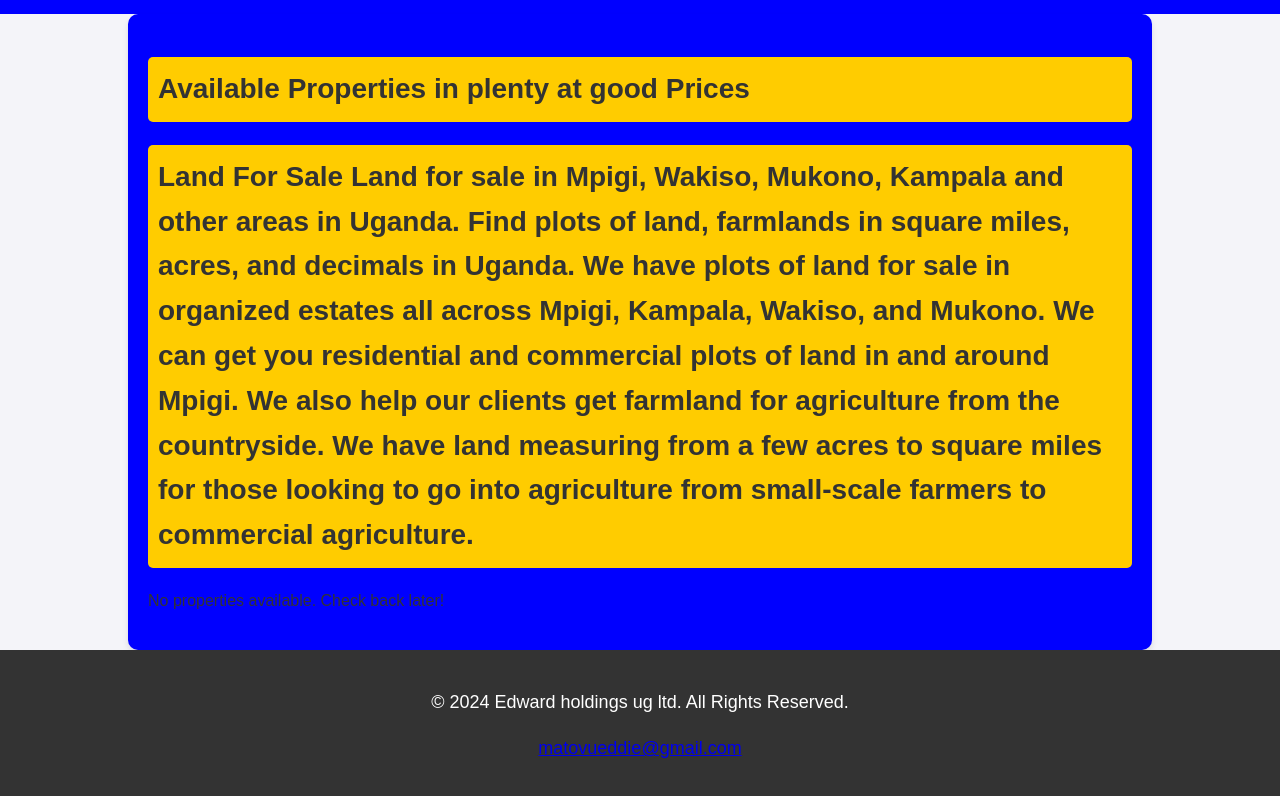
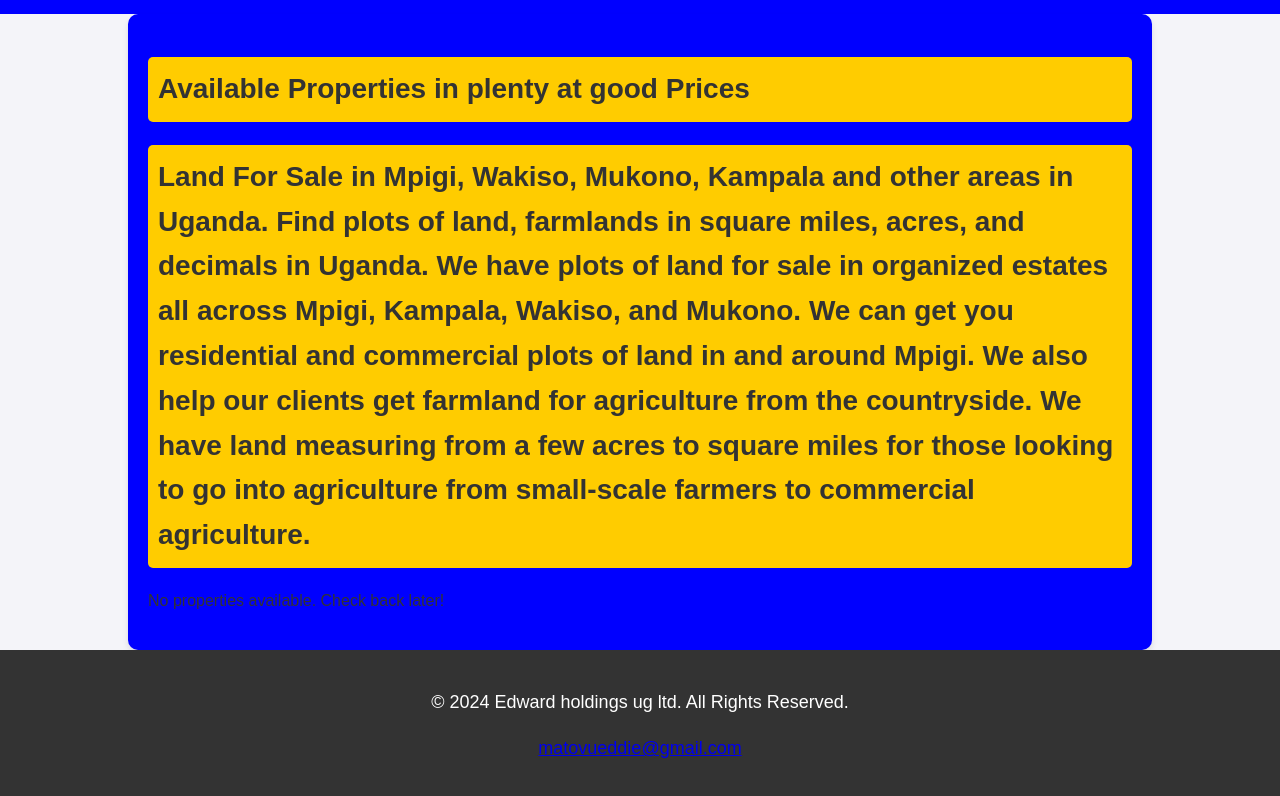
Before and after one commit to edwardholdingsugltd/edwardholdingsugltd.github.io, a plain HTML site: page index.html in a window 1280 px wide. Shown: the part 84-880 px from the top of the page. Drawn offline with Linux system fonts and the light colour scheme.

Commit message:
index.html

```diff
--- a/index.html
+++ b/index.html
@@ -146,8 +146,7 @@
             <h2>Available Properties in plenty at good Prices</h2>
             <div>
                 <h2>
-                    Land For Sale
-                    Land for sale in Mpigi, Wakiso, Mukono, Kampala and other areas in Uganda. Find plots of land, farmlands in square miles, acres, and decimals in Uganda. We have plots of land for sale in organized estates all across Mpigi, Kampala, Wakiso, and Mukono. We can get you residential and commercial plots of land in and around <b>Mpigi.</b>
+                    Land For Sale in Mpigi, Wakiso, Mukono, Kampala and other areas in Uganda. Find plots of land, farmlands in square miles, acres, and decimals in Uganda. We have plots of land for sale in organized estates all across Mpigi, Kampala, Wakiso, and Mukono. We can get you residential and commercial plots of land in and around <b>Mpigi.</b>
 
                     We also help our clients get farmland for agriculture from the countryside. We have land measuring from a few acres to square miles for those looking to go into agriculture from small-scale farmers to commercial agriculture.
                 </h2>
```
